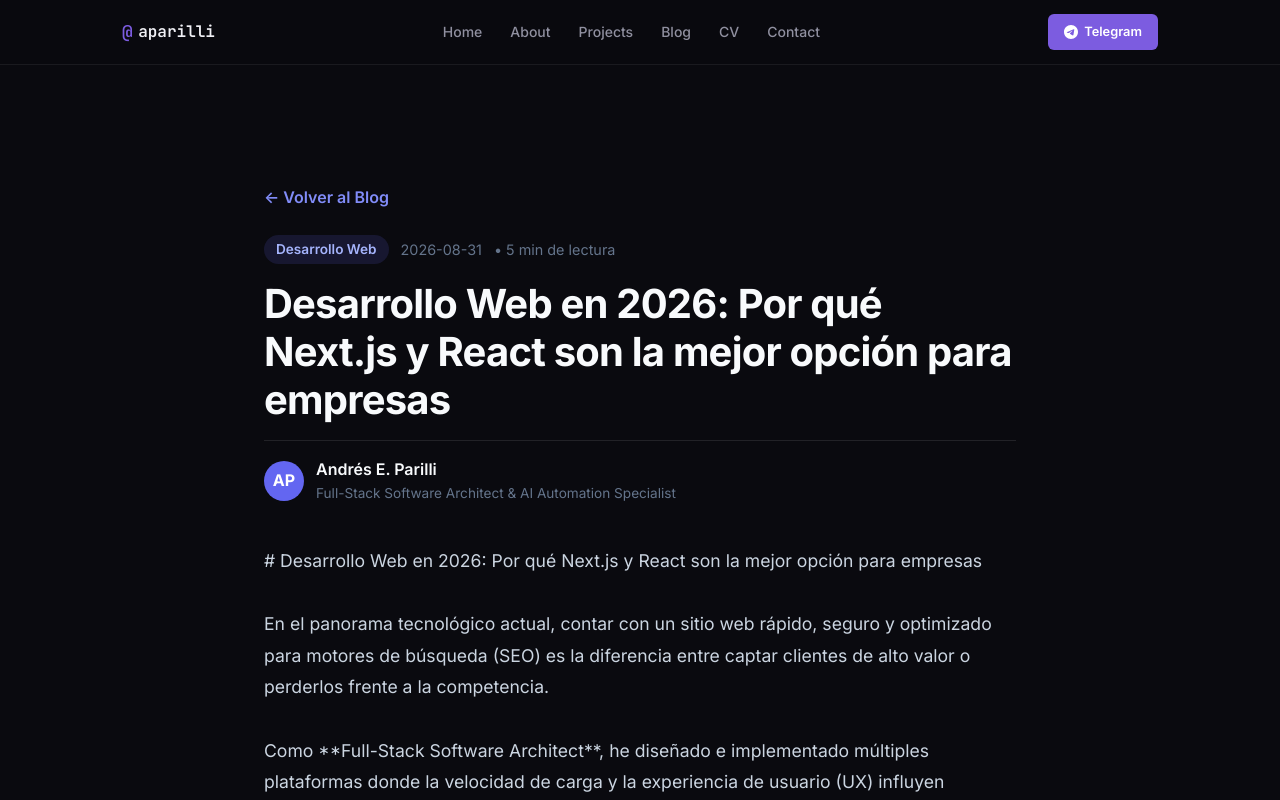
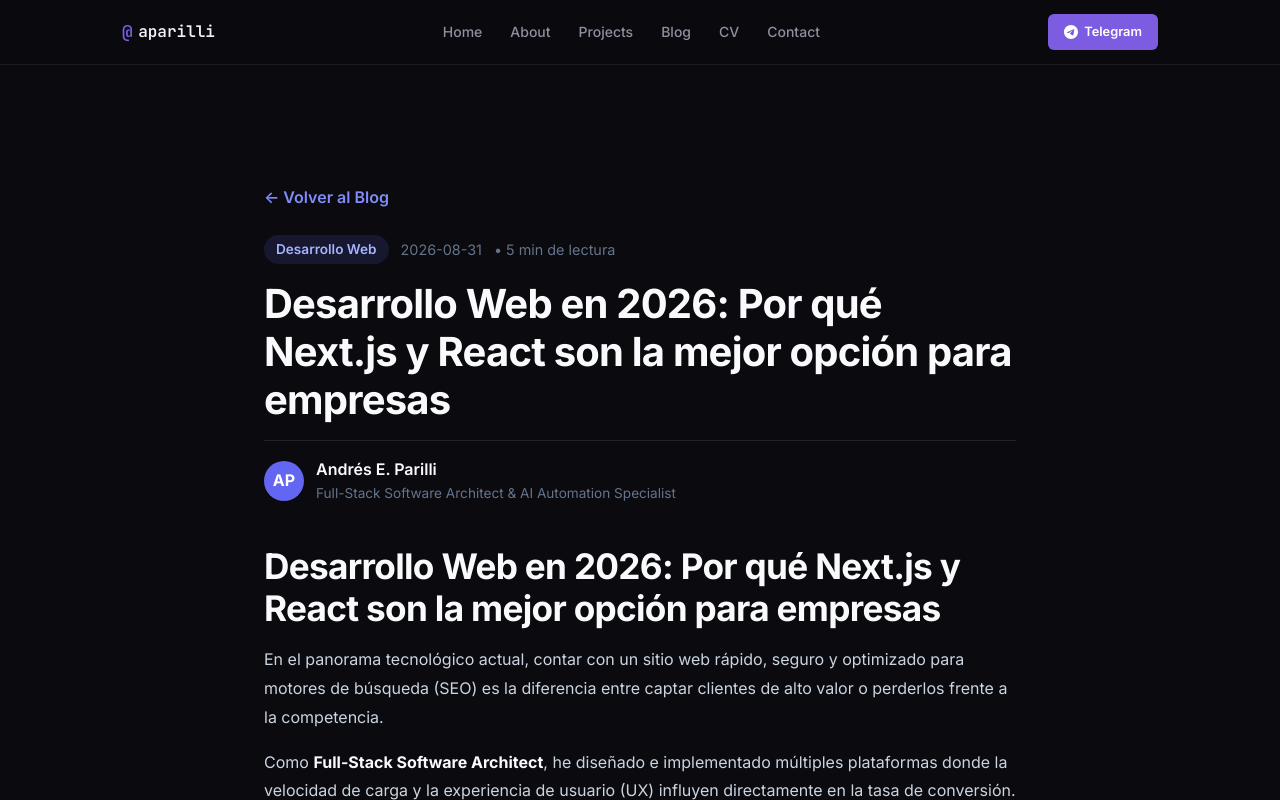
Before and after one commit to andresparilli/aparilli-dev, a Next.js app: page /blog/desarrollo-web-nextjs-2026 in a window 1280 px wide. Built offline with nearby package versions, Linux system fonts and the light colour scheme.

Commit message:
fix(blog): add rich MarkdownContent component for clean styled headings, lists, bold text and links

```diff
--- a/src/app/blog/[slug]/page.tsx
+++ b/src/app/blog/[slug]/page.tsx
@@ -32,6 +32,8 @@
   };
 }
 
+import MarkdownContent from '@/components/Blog/MarkdownContent';
+
 export default async function BlogPostPage({ params }: Props) {
   const { slug } = await params;
   const post = getPostBySlug(slug);
@@ -39,9 +41,6 @@
   if (!post) {
     notFound();
   }
-
-  // Format markdown content paragraphs
-  const contentParagraphs = post.content.split('\n\n');
 
   return (
     <article style={{ maxWidth: '800px', margin: '0 auto', padding: '120px 24px 80px' }}>
@@ -73,15 +72,8 @@
         </div>
       </div>
 
-      <div
-        style={{
-          color: '#cbd5e1',
-          fontSize: '1.1rem',
-          lineHeight: 1.8,
-          whiteSpace: 'pre-wrap',
-        }}
-      >
-        {post.content}
+      <div style={{ marginTop: '24px' }}>
+        <MarkdownContent content={post.content} />
       </div>
 
       {/* CTA Box */}
--- /dev/null
+++ b/src/components/Blog/MarkdownContent.tsx
@@ -0,0 +1,124 @@
+import React from 'react';
+
+interface Props {
+  content: string;
+}
+
+export default function MarkdownContent({ content }: Props) {
+  if (!content) return null;
+
+  const blocks = content.split(/\n\s*\n/);
+
+  return (
+    <div className="space-y-6 text-slate-300 leading-relaxed text-lg">
+      {blocks.map((block, idx) => {
+        const trimmed = block.trim();
+
+        if (trimmed === '---') {
+          return <hr key={idx} style={{ borderTop: '1px solid rgba(255, 255, 255, 0.1)', margin: '32px 0' }} />;
+        }
+
+        if (trimmed.startsWith('# ')) {
+          return (
+            <h1 key={idx} style={{ fontSize: '2.2rem', fontWeight: 800, color: '#f8fafc', marginTop: '32px', marginBottom: '16px', lineHeight: 1.2 }}>
+              {formatInline(trimmed.slice(2))}
+            </h1>
+          );
+        }
+
+        if (trimmed.startsWith('## ')) {
+          return (
+            <h2 key={idx} style={{ fontSize: '1.75rem', fontWeight: 700, color: '#f8fafc', marginTop: '32px', marginBottom: '12px', borderBottom: '1px solid rgba(255, 255, 255, 0.1)', paddingBottom: '8px' }}>
+              {formatInline(trimmed.slice(3))}
+            </h2>
+          );
+        }
+
+        if (trimmed.startsWith('### ')) {
+          return (
+            <h3 key={idx} style={{ fontSize: '1.35rem', fontWeight: 700, color: '#f8fafc', marginTop: '24px', marginBottom: '8px' }}>
+              {formatInline(trimmed.slice(4))}
+            </h3>
+          );
+        }
+
+        if (trimmed.split('\n').every((line) => line.trim().startsWith('- ') || line.trim().startsWith('* '))) {
+          const items = trimmed.split('\n').map((line) => line.trim().replace(/^[-*]\s+/, ''));
+          return (
+            <ul key={idx} style={{ paddingLeft: '24px', listStyleType: 'disc', margin: '16px 0', color: '#cbd5e1' }}>
+              {items.map((item, itemIdx) => (
+                <li key={itemIdx} style={{ marginBottom: '8px' }}>{formatInline(item)}</li>
+              ))}
+            </ul>
+          );
+        }
+
+        if (trimmed.split('\n').every((line) => /^\d+\.\s+/.test(line.trim()))) {
+          const items = trimmed.split('\n').map((line) => line.trim().replace(/^\d+\.\s+/, ''));
+          return (
+            <ol key={idx} style={{ paddingLeft: '24px', listStyleType: 'decimal', margin: '16px 0', color: '#cbd5e1' }}>
+              {items.map((item, itemIdx) => (
+                <li key={itemIdx} style={{ marginBottom: '8px' }}>{formatInline(item)}</li>
+              ))}
+            </ol>
+          );
+        }
+
+        if (trimmed.startsWith('> ')) {
+          return (
+            <blockquote key={idx} style={{ borderLeft: '4px solid #6366f1', paddingLeft: '16px', fontStyle: 'italic', color: '#94a3b8', margin: '16px 0', background: 'rgba(99, 102, 241, 0.05)', padding: '12px 16px', borderRadius: '0 8px 8px 0' }}>
+              {formatInline(trimmed.replace(/^>\s+/, ''))}
+            </blockquote>
+          );
+        }
+
+        return (
+          <p key={idx} style={{ color: '#cbd5e1', lineHeight: 1.8, marginBottom: '16px' }}>
+            {formatInline(trimmed)}
+          </p>
+        );
+      })}
+    </div>
+  );
+}
+
+function formatInline(text: string): React.ReactNode {
+  const parts: React.ReactNode[] = [];
+  let lastIndex = 0;
+  const regex = /(\*\*(.*?)\*\*|\[(.*?)\]\((.*?)\))/g;
+  let match: RegExpExecArray | null;
+
+  while ((match = regex.exec(text)) !== null) {
+    if (match.index > lastIndex) {
+      parts.push(text.slice(lastIndex, match.index));
+    }
+
+    if (match[2]) {
+      parts.push(
+        <strong key={match.index} style={{ color: '#f8fafc', fontWeight: 700 }}>
+          {match[2]}
+        </strong>
+      );
+    } else if (match[3] && match[4]) {
+      parts.push(
+        <a
+          key={match.index}
+          href={match[4]}
+          target={match[4].startsWith('http') ? '_blank' : '_self'}
+          rel="noopener noreferrer"
+          style={{ color: '#818cf8', fontWeight: 600, textDecoration: 'underline' }}
+        >
+          {match[3]}
+        </a>
+      );
+    }
+
+    lastIndex = regex.lastIndex;
+  }
+
+  if (lastIndex < text.length) {
+    parts.push(text.slice(lastIndex));
+  }
+
+  return parts.length > 0 ? parts : text;
+}
```
